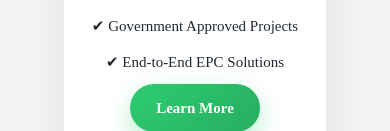
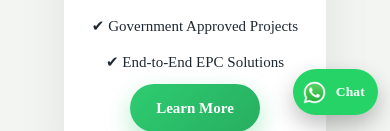
Before and after one commit to vatsadi1/grm-solar-website, a React (Vite) app: page / in a window 390 px wide. Shown: the part 713-844 px from the top of the page. Built offline with nearby package versions, Linux system fonts and the light colour scheme.

Commit message:
Initial commit: GRM Bharat Infra Pvt. Ltd. website

```diff
--- a/src/App.jsx
+++ b/src/App.jsx
@@ -12,6 +12,7 @@ import AboutPage from './components/AboutUs/AboutUs'
 import ScrollToTop from './ScrollToTop/ScrollToTop'
 import PrivacyPolicy from './Components/PrivacyPolicy/PrivacyPolicy'
 import TermsConditions from './Components/TermsConditions/TermsConditions'
+import FloatingWhatsApp from './Components/FloatingWhatsApp/FloatingWhatsApp'
 
 
  function App() {
@@ -37,6 +38,7 @@ import TermsConditions from './Components/TermsConditions/TermsConditions'
           <Route path="/contact" element={<Contact/>}/>
 
      </Routes>
+     <FloatingWhatsApp/>
      </div>
    )
  }
--- /dev/null
+++ b/src/Components/FloatingWhatsApp/FloatingWhatsApp.css
@@ -0,0 +1,104 @@
+/* ============================ */
+/* FLOATING WHATSAPP PILL */
+/* ============================ */
+.floating-whatsapp-pill {
+  position: fixed;
+  right: 18px;
+  bottom: 22px;
+  height: 52px;
+  padding: 0 16px 0 12px;
+  background: #25d366;
+  border-radius: 999px;
+  display: flex;
+  align-items: center;
+  gap: 10px;
+  box-shadow: 0 10px 22px rgba(0, 0, 0, 0.25);
+  z-index: 9999;
+  text-decoration: none;
+  transition: transform 0.25s ease, box-shadow 0.25s ease;
+}
+
+/* Hover / Tap effect */
+.floating-whatsapp-pill:hover {
+  transform: scale(1.05);
+  box-shadow: 0 14px 28px rgba(0, 0, 0, 0.35);
+}
+
+/* Icon */
+.whatsapp-icon {
+  width: 26px;
+  height: 26px;
+  object-fit: contain;
+}
+
+/* Text */
+.whatsapp-text {
+  font-size: 15px;
+  font-weight: 600;
+  color: #fff;
+  letter-spacing: 0.2px;
+  white-space: nowrap;
+}
+
+/* ============================ */
+/* TABLET RESPONSIVE */
+/* ============================ */
+@media (max-width: 1024px) {
+  .floating-whatsapp-pill {
+    height: 50px;
+    padding: 0 15px 0 12px;
+    right: 16px;
+    bottom: 20px;
+  }
+
+  .whatsapp-icon {
+    width: 25px;
+    height: 25px;
+  }
+
+  .whatsapp-text {
+    font-size: 14.5px;
+  }
+}
+
+/* ============================ */
+/* MOBILE RESPONSIVE */
+/* ============================ */
+@media (max-width: 768px) {
+  .floating-whatsapp-pill {
+    height: 48px;
+    padding: 0 14px 0 11px;
+    right: 14px;
+    bottom: 18px;
+  }
+
+  .whatsapp-icon {
+    width: 24px;
+    height: 24px;
+  }
+
+  .whatsapp-text {
+    font-size: 14px;
+  }
+}
+
+/* ============================ */
+/* SMALL MOBILE */
+/* ============================ */
+@media (max-width: 480px) {
+  .floating-whatsapp-pill {
+    height: 46px;
+    padding: 0 13px 0 10px;
+    right: 12px;
+    bottom: 16px;
+  }
+
+  .whatsapp-icon {
+    width: 23px;
+    height: 23px;
+  }
+
+  .whatsapp-text {
+    font-size: 13.5px;
+  }
+}
--- /dev/null
+++ b/src/Components/FloatingWhatsApp/FloatingWhatsApp.jsx
@@ -0,0 +1,29 @@
+import "./FloatingWhatsApp.css";
+
+const FloatingWhatsApp = () => {
+  const phoneNumber = "919122392555";
+  const message = "Hello, I’m interested in solar solutions for my property.";
+
+  const whatsappUrl = `https://wa.me/${phoneNumber}?text=${encodeURIComponent(
+    message
+  )}`;
+
+  return (
+    <a
+      href={whatsappUrl}
+      className="floating-whatsapp-pill"
+      target="_blank"
+      rel="noopener noreferrer"
+      aria-label="Chat on WhatsApp"
+    >
+      <img
+        src="/whatsapp-icon.png"
+        alt="WhatsApp"
+        className="whatsapp-icon"
+      />
+      <span className="whatsapp-text">Chat</span>
+    </a>
+  );
+};
+
+export default FloatingWhatsApp;
--- a/src/Pages/BoardOfDirectors/BoardOfDirectors.jsx
+++ b/src/Pages/BoardOfDirectors/BoardOfDirectors.jsx
@@ -24,14 +24,16 @@ const CMDSection = () => {
         {/* LEFT IMAGE AREA */}
         <div className="cmd-images fade-up">
           <img
-            src="/CmdImg/WhatsApp Image 2026-01-11 at 10.53.59 PM.jpeg"
+            src="/CmdImg/ChatGPT Image Jan 20, 2026, 04_50_21 PM.png"
             alt="CMD Portrait"
             className="cmd-main-img"
           />
         </div>
 
         {/* RIGHT CONTENT AREA */}
-        <div className="cmd-content fade-up">
+        <div className="cmd-content-wrap fade-up">
+  <div className="cmd-content">
+
           <span className="cmd-badge">From the CMD's Desk</span>
 
           <h2>
@@ -50,14 +52,8 @@ const CMDSection = () => {
             into both system design and large-scale project execution.
           </p>
 
-          <p>
-            As Chairperson and CMD, Ms. Kumari is deeply engaged in policy
-            implementation, governance, and strategic planning, guiding the
-            organization in alignment with national renewable energy objectives.
-            Her vision emphasizes scalable, efficient, and sustainable solar
-            infrastructure, contributing significantly to India’s energy
-            security and environmental sustainability initiatives.
-          </p>
+
+        </div>
         </div>
       </div>
     </section>
```
Also changed, not shown: src/Pages/BoardOfDirectors/BoardOfDirectors.css (+264 -155 lines), public/CmdImg/ChatGPT Image Jan 20, 2026, 04_50_21 PM.png (added), public/whatsapp-icon.png (added).
